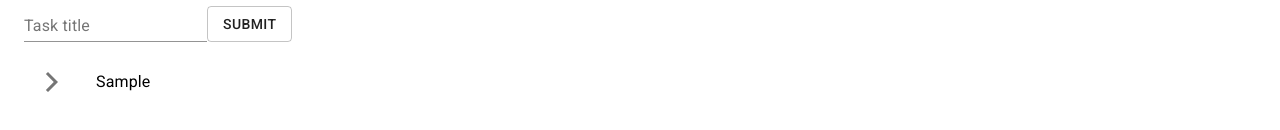
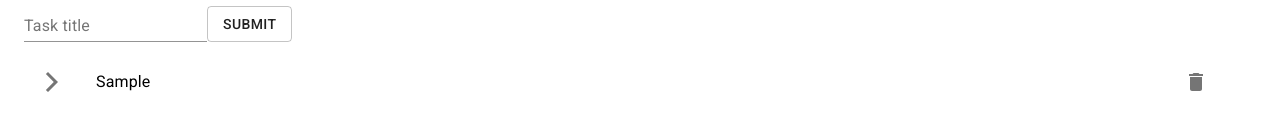
Before and after one commit to picprofit/react-typescript, a React (Create React App) app: page / in a window 1280 px wide. Both pictures are taken after typing "Sample" into the empty fields and a click on the button "SUBMIT". Shown: the part 174-304 px from the top of the page. Built offline with nearby package versions, Linux system fonts and the light colour scheme.

Commit message:
add: delete icon

```diff
--- a/src/components/TodoList.tsx
+++ b/src/components/TodoList.tsx
@@ -3,7 +3,9 @@ import List from '@material-ui/core/List';
 import ListItem from '@material-ui/core/ListItem';
 import ListItemIcon from '@material-ui/core/ListItemIcon';
 import ListItemText from '@material-ui/core/ListItemText';
+
 import ArrowForwardIosIcon from '@material-ui/icons/ArrowForwardIos';
+import DeleteIcon from '@material-ui/icons/Delete';
 
 import taskInterface from '../interfaces/taskInterface';
 
@@ -19,16 +21,19 @@ const TodoList: React.FC<TodoListProps> = ({ tasks, deleteTask }) => {
         return (
           <ListItem
             key={item.id}
-            onClick={(e: React.MouseEvent<HTMLElement>) => {
-              e.preventDefault();
-              deleteTask(item.id);
-            }}
             button
           >
             <ListItemIcon>
               <ArrowForwardIosIcon />
             </ListItemIcon>
             <ListItemText primary={item.value} />
+            <ListItemIcon
+                onClick={(e: React.MouseEvent<HTMLElement>) => {
+                  e.preventDefault();
+                  deleteTask(item.id);
+                }}>
+              <DeleteIcon />
+            </ListItemIcon>
           </ListItem>
         );
       })}
```
